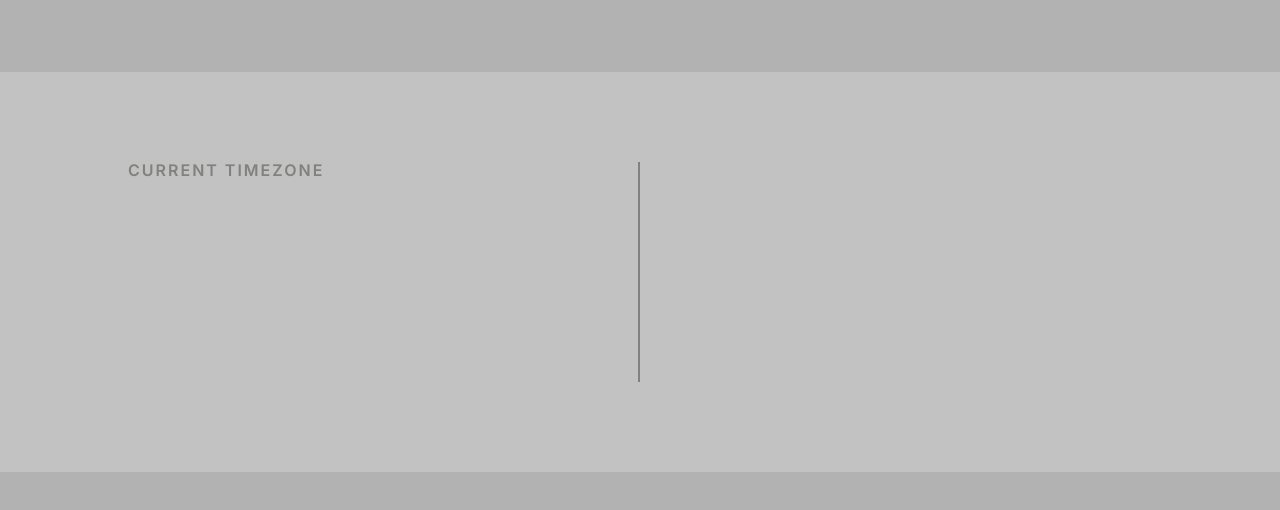
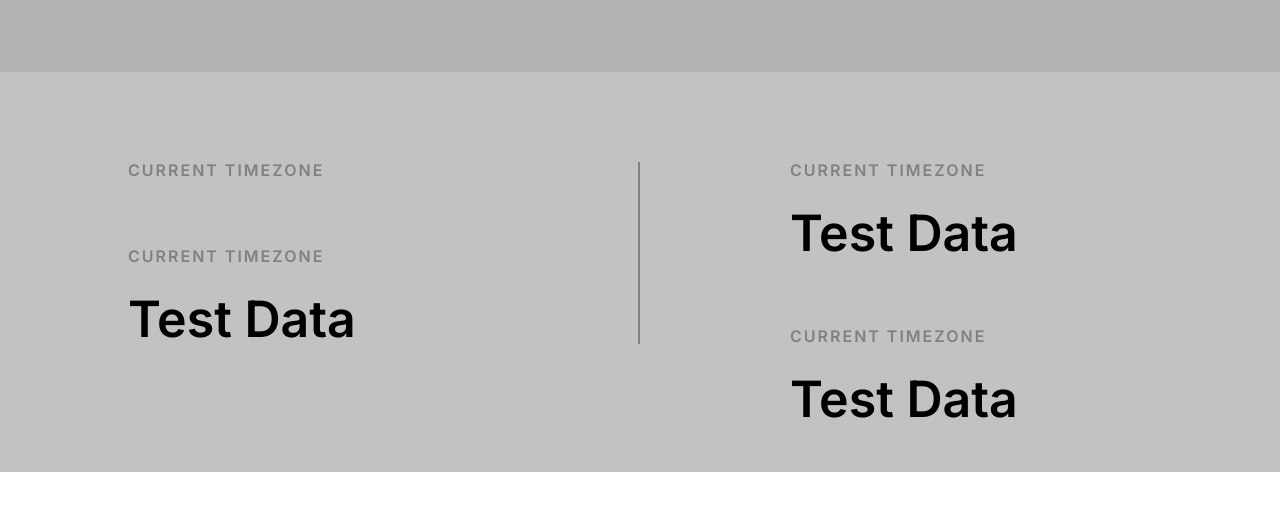
Before and after one commit to alexcalia/clockApp, a plain HTML site: page index.html in a window 1280 px wide. Shown: the part 728-1238 px from the top of the page. After the commit the page ends 1200 px from the top, so only its background shows below. Drawn offline with Linux system fonts and the light colour scheme; no server answers.

Commit message:
more styling for geoData

```diff
--- a/index.html
+++ b/index.html
@@ -46,11 +46,20 @@
               <h3>Current Timezone</h3>
               <p class="timezone" id="timezone"></p>
             </section>
-            <section></section>
+            <section>
+              <h3>Current Timezone</h3>
+              <p>Test Data</p>
+            </section>
           </div>
           <div class="rightGeo">
-            <section></section>
-            <section></section>
+            <section>
+              <h3>Current Timezone</h3>
+              <p>Test Data</p>
+            </section>
+            <section>
+              <h3>Current Timezone</h3>
+              <p>Test Data</p>
+            </section>
           </div>
         </div>
       </section>
--- a/styles/sass/_main.scss
+++ b/styles/sass/_main.scss
@@ -106,6 +106,9 @@ i {
   background: rgba(197, 197, 197, 0.90);
   transition-duration: 0.45s;
   padding: 90px 0;
+}
+
+.geoData .wrapper {
   display: flex;
 }
 
@@ -113,10 +116,18 @@ i {
 .rightGeo {
   width: 50%;
   height: 100%;
+
+  section:last-child {
+    margin-top: 70px;
+  }
 }
 
 .leftGeo {
   border-right: 2px solid #82817f;
+}
+
+.rightGeo {
+  padding-left: 150px;
 }
 
 .geoData p {
```
Also changed, not shown: styles/styles.css.
